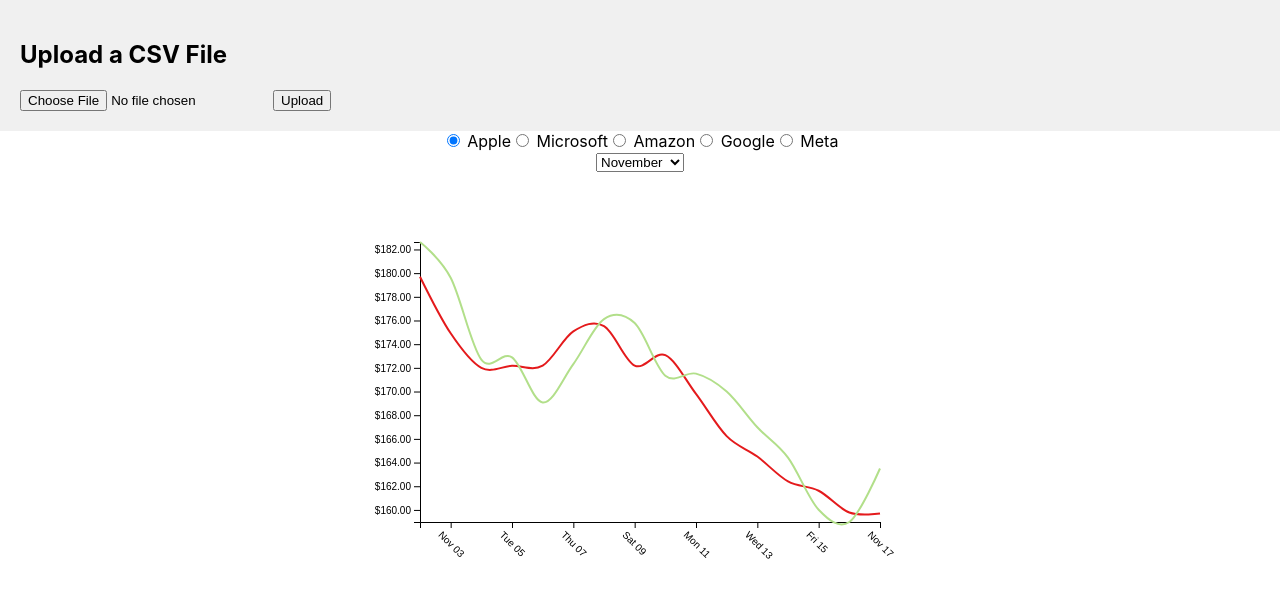
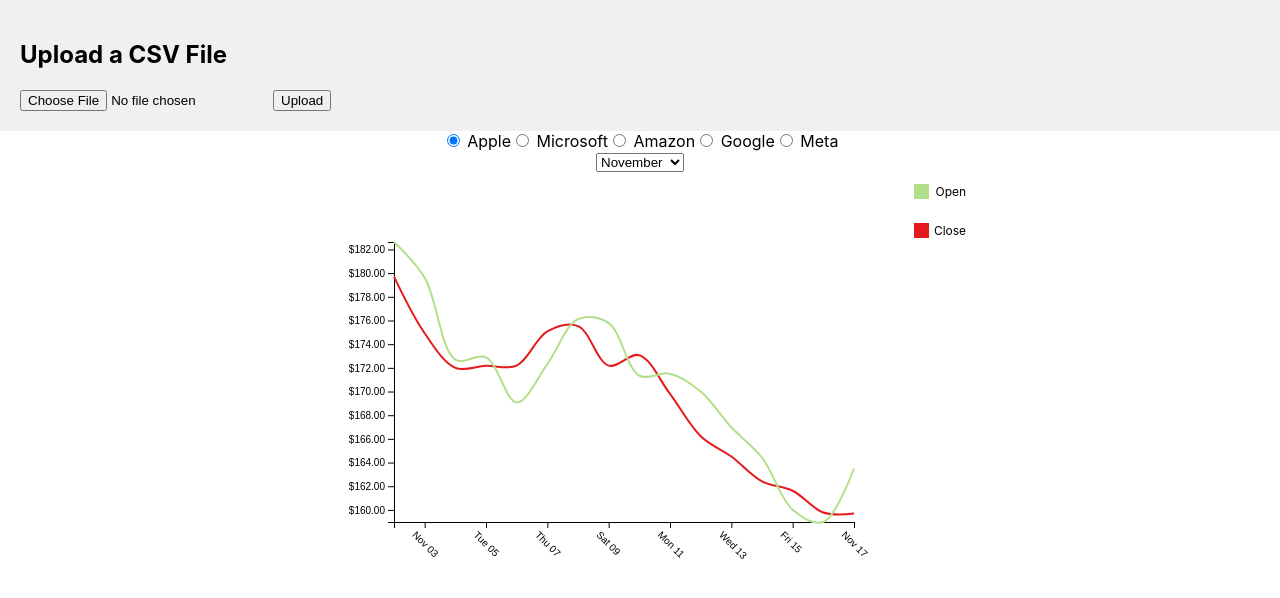
Before and after one commit to abanoubm1234567/assignment5, a React (Create React App) app: page / in a window 1280 px wide. Shown: the top 598 px of the page. Built offline with nearby package versions, Linux system fonts and the light colour scheme.

Commit message:
legend complete

```diff
--- a/src/Child1.css
+++ b/src/Child1.css
@@ -3,3 +3,36 @@
   flex-direction: column;
   align-items: center;
 }
+
+.chart-container{
+  display: flex;
+}
+
+.open{
+  width: 20;
+  height: 20;
+
+}
+
+.openDiv{
+  display: flex;
+}
+
+.legend1{
+  display: flex;
+  align-items: center;
+  justify-content: space-between;
+  gap: 5px;
+}
+
+p{
+  font-size: 12px;
+}
+
+.openRect{
+  fill: #b2df8a;
+}
+
+.closeRect{
+  fill: #e41a1c;
+}
--- a/src/Child1.js
+++ b/src/Child1.js
@@ -64,15 +64,20 @@ class Child1 extends Component {
     svg.selectAll(".y-axis").data([null]).join("g").attr("class", "y-axis").attr("transform", `translate(0,0)`).call(d3.axisLeft(yScale).tickFormat(d => isNaN(d) ? "" : `$${d.toFixed(2)}`));
 
 
-    var closeLineGenerator = d3.line().curve(d3.curveCardinal).x(d=>xScale(d.Date)).y(d=>yScale(d.Close))
+    var closeLineGenerator = d3.line().curve(d3.curveCatmullRom).x(d=>xScale(d.Date)).y(d=>yScale(d.Close))
     var closePathData = closeLineGenerator(data)
 
     svg.selectAll('.close').data([data]).join('path').attr('class','close').attr('d',closePathData).style('stroke','#e41a1c').style('fill','none').style('stroke-width','2')
 
-    var openLineGenerator = d3.line().curve(d3.curveCardinal).x(d=>xScale(d.Date)).y(d=>yScale(d.Open))
+    var openLineGenerator = d3.line().curve(d3.curveCatmullRom).x(d=>xScale(d.Date)).y(d=>yScale(d.Open))
     var openPathData = openLineGenerator(data)
 
     svg.selectAll('.open').data([data]).join('path').attr('class','open').attr('d',openPathData).style('stroke','#b2df8a').style('fill','none').style('stroke-width','2')
+
+    const legend = svg.select('.legend')
+
+    legend.selectAll('p').join('rect').attr('height',50).attr('width',50)
+
   }
 
   handleButtonChange = (event) => {
@@ -91,6 +96,7 @@ class Child1 extends Component {
   render() {
     const options = ['Apple', 'Microsoft', 'Amazon', 'Google', 'Meta']; // Use this data to create radio button
     const months = ['January', 'February', 'March', 'April', 'May', 'June', 'July', 'August', 'September', 'October', 'November', 'December']; // Use this data to create dropdown
+
 
     return (
 
@@ -125,9 +131,25 @@ class Child1 extends Component {
 
         <svg className="mySvg" width={600} height={400}>
 
-          <g></g>
+          <g>
+
+          </g>
 
         </svg>
+        <div className="legend">
+          <div className="legend1">
+            <svg width={15} height={15}>
+              <rect width={15} height={15} className="openRect"></rect>
+            </svg>
+            <p>Open</p>
+          </div>
+          <div className="legend1">
+            <svg width={15} height={15}>
+              <rect width={15} height={15} className="closeRect"></rect>
+            </svg>
+            <p>Close</p>
+          </div>
+        </div>
 
         </div>
 
```
